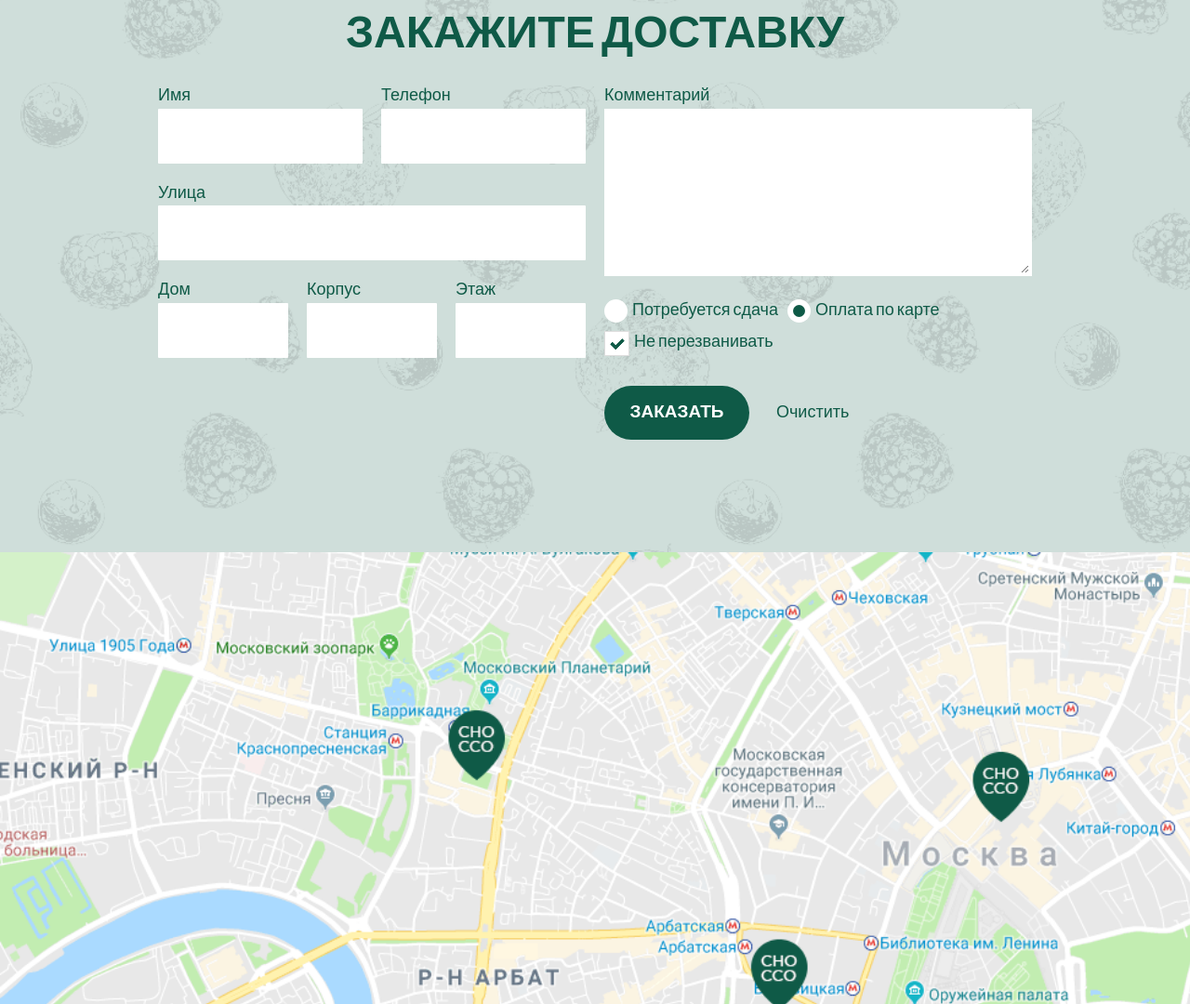
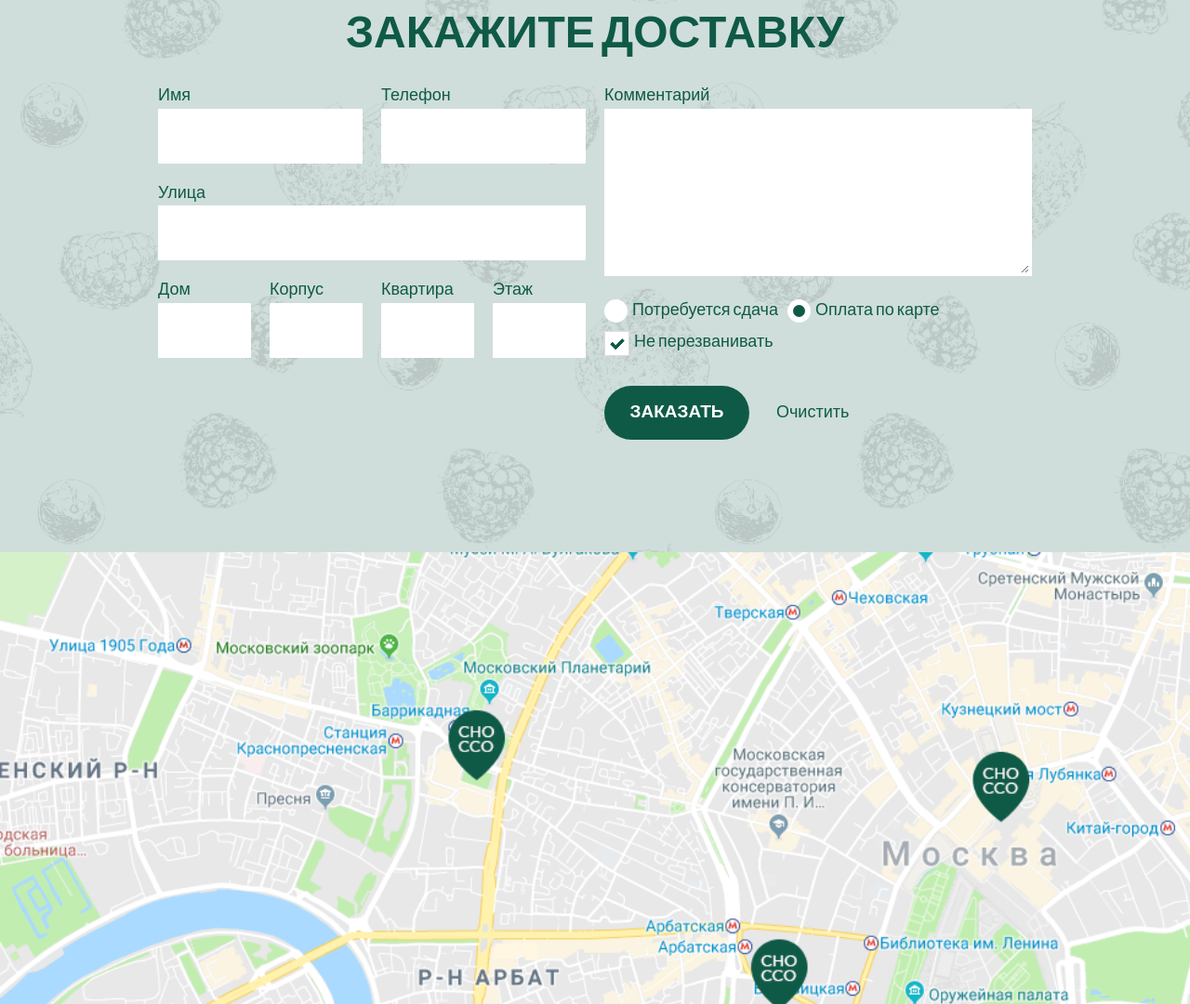
Before and after one commit to Obzhigalov/Chocco, a plain HTML site: page develop/index.html in a window 1280 px wide. Shown: the part 4206-5286 px from the top of the page at 93% size. Drawn offline with nearby package versions, Linux system fonts and the light colour scheme.

Commit message:
Исправил ошибку 1

```diff
--- a/develop/index.html
+++ b/develop/index.html
@@ -394,7 +394,7 @@
 													Корпус
 												<input type="text" class="input address">
 										</label>
-										<label class="input-wrap>
+										<label class="input-wrap">
 													Квартира
 												<input type="text" class="input address">
 										</label>
```
